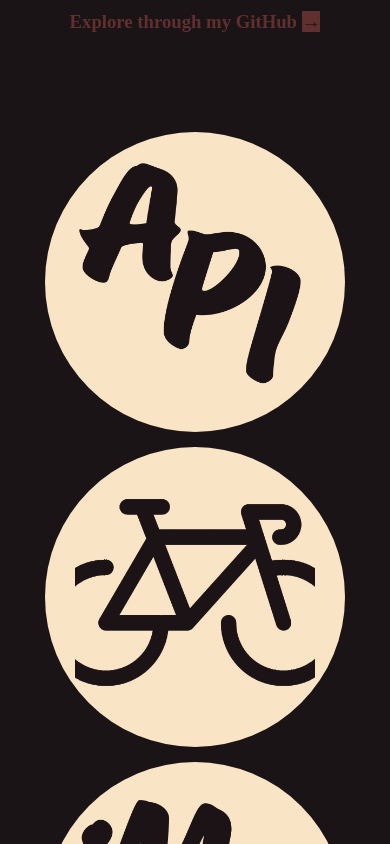
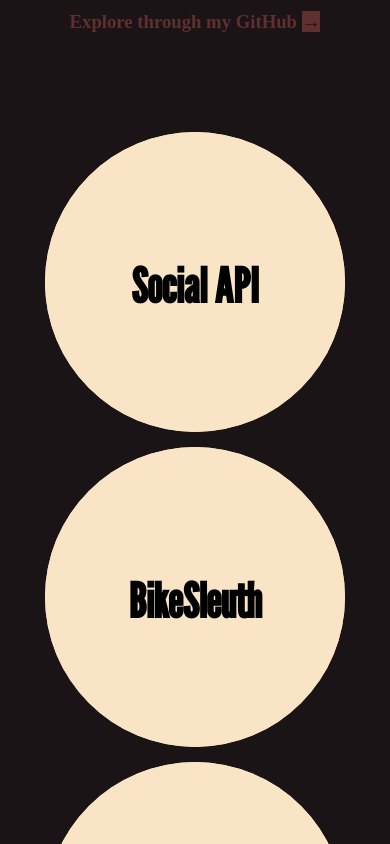
Before and after one commit to Chrisdocs/espresso, a Next.js app: page / in a window 390 px wide. Shown: the part 2000-2844 px from the top of the page. Built offline with nearby package versions, Linux system fonts and the light colour scheme.

Commit message:
started on mobile layout for project cards

```diff
--- a/styles/Home.module.scss
+++ b/styles/Home.module.scss
@@ -226,8 +226,57 @@
 		}
 
 		h3:hover {
-			background-color: $color-tertiary;
-			color: $text-secondary;
+			color: $color-secondary;
 		}
 	}
 }
+
+@media screen and (max-width: 450px) {
+
+.projectText{
+	color: $text-quinary;
+	text-align: center;
+	margin-bottom: 10vh;
+
+	.btn {
+		background-color: $text-quinary;
+		color: $text-quaternary;
+	}
+
+	.btn:hover{
+		background-color: $color-secondary;
+		color: $text-quaternary;
+	}
+}
+
+.cardCont {
+
+	.flip{
+		background-color: none;
+		perspective: none;
+	}
+
+	.card{
+		transition: none;
+		transform-style: none;
+	}
+
+	.flip:hover .card{
+		transform: none;
+	}
+
+	.cardFront, .cardBack{
+		-webkit-backface-visibility: none; /* Safari */
+		backface-visibility: none;
+	}
+
+	.cardFront{
+		margin-top: 3vh;
+	}
+
+	.cardBack{
+		transform: none;
+
+	}
+}
+}
```
